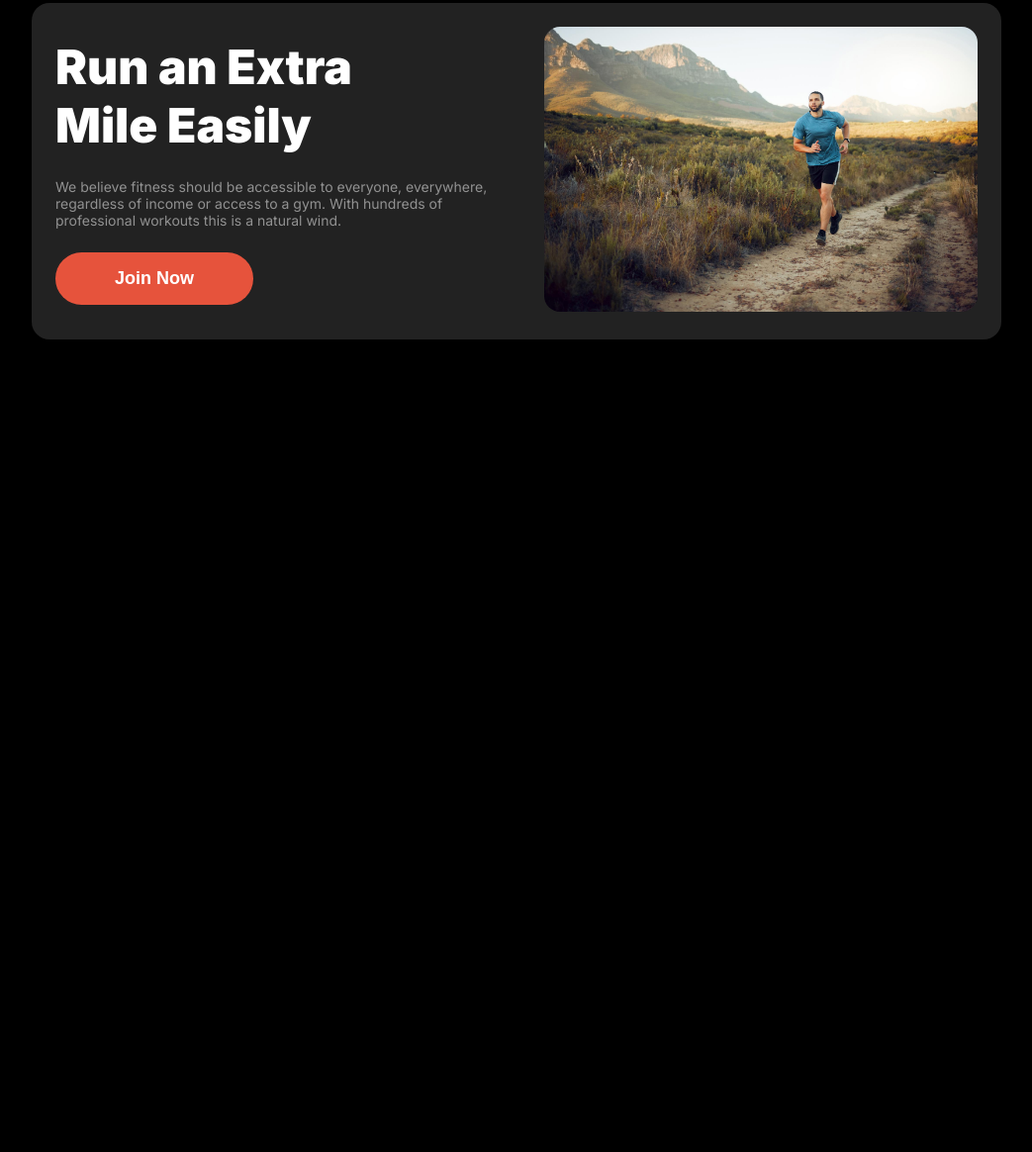
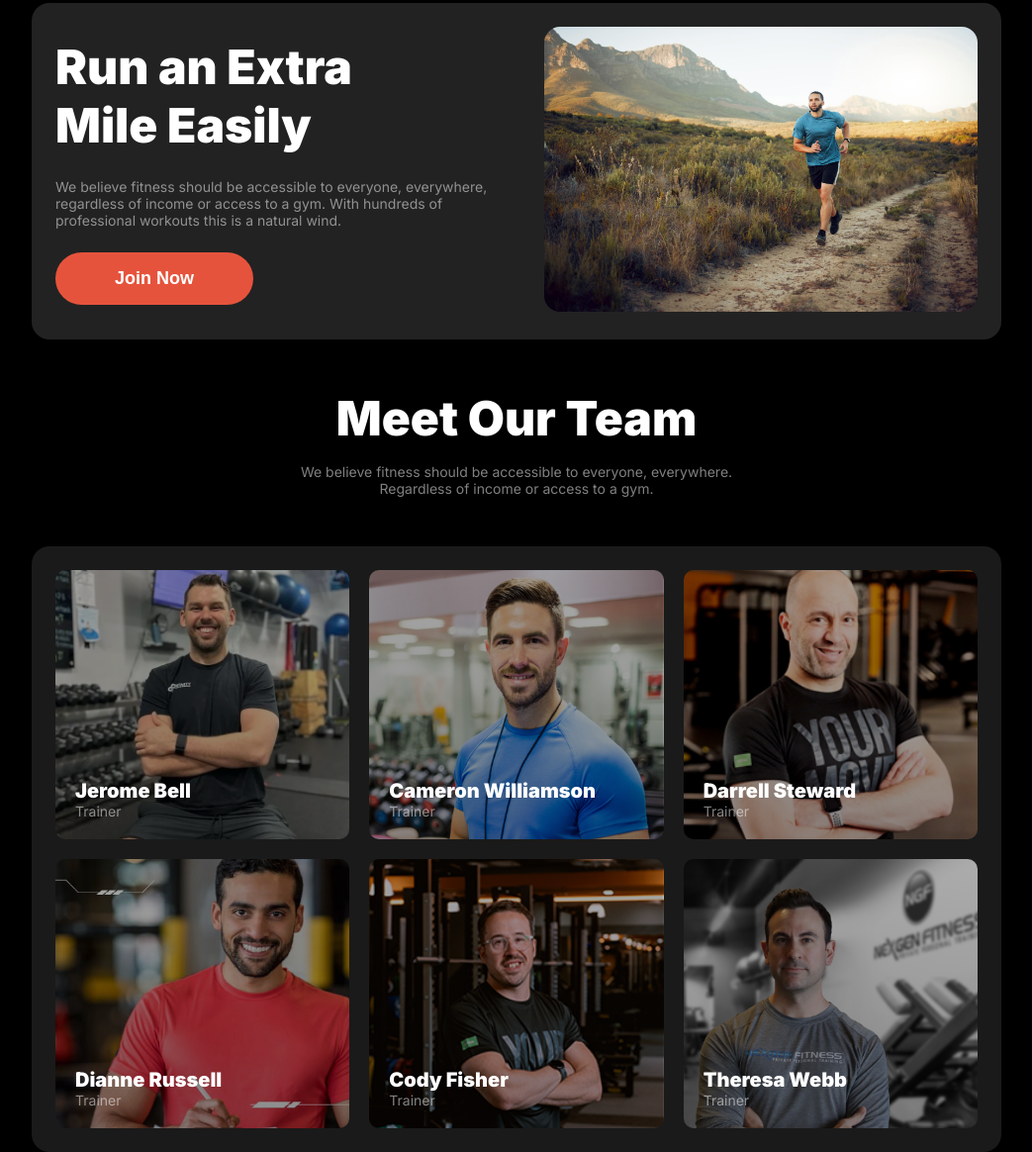
Before and after one commit to naim-rahman/Assignment-02, a plain HTML site: page index.html in a window 1280 px wide. Shown: the part 1290-2454 px from the top of the page at 99% size, without its empty margins (118-1161 px from the left). Before the commit the page ends 1633 px from the top, so only its background shows below. Drawn offline with Linux system fonts and the light colour scheme; files whose address does not match are found by name.

Commit message:
added trainer section & style

```diff
--- a/index.html
+++ b/index.html
@@ -126,6 +126,51 @@
                 </div>
             </div>
         </section>
+        <!-- meet our trainer section start -->
+        <section class="container">
+            <h3 class="section-title">Meet Our Team</h3>
+            <p class="description">We believe fitness should be accessible to everyone, everywhere. <br> Regardless of
+                income or access to a gym.
+            </p>
+            <div class="team-container">
+                <div id="trainer-img1">
+                    <div class="img-info ">
+                        <h3>Jerome Bell</h3>
+                        <p>Trainer</p>
+                    </div>
+                </div>
+                <div id="trainer-img2">
+                    <div class="img-info ">
+                        <h3>Cameron Williamson</h3>
+                        <p>Trainer</p>
+                    </div>
+                </div>
+                <div id="trainer-img3">
+                    <div class="img-info ">
+                        <h3>Darrell Steward</h3>
+                        <p>Trainer</p>
+                    </div>
+                </div>
+                <div id="trainer-img4">
+                    <div class="img-info ">
+                        <h3>Dianne Russell</h3>
+                        <p>Trainer</p>
+                    </div>
+                </div>
+                <div id="trainer-img5">
+                    <div class="img-info ">
+                        <h3>Cody Fisher</h3>
+                        <p>Trainer</p>
+                    </div>
+                </div>
+                <div id="trainer-img6">
+                    <div class="img-info ">
+                        <h3>Theresa Webb</h3>
+                        <p>Trainer</p>
+                    </div>
+                </div>
+            </div>
+        </section>
 
     </main>
     <!-- footer section start -->
--- a/styles/style.css
+++ b/styles/style.css
@@ -303,3 +303,113 @@ header {
     height: 100%;
     border-radius: 1rem;
 }
+
+/* meet our team style start */
+
+.team-container {
+    width: 100%;
+    height: auto;
+    padding: 1.5rem;
+    border-radius: 18px;
+    background: rgba(255, 255, 255, 0.10);
+    display: grid;
+    grid-template-columns: repeat(3, 1fr);
+    gap: 20px;
+    margin-top: 50px;
+}
+
+#trainer-img1 {
+    background: linear-gradient(10deg, rgba(0, 0, 0, 0.459) 0%, rgba(0, 0, 0, 0.327) 100%), url('../images/trainer1.png');
+    background-position: center;
+    background-size: cover;
+    object-fit: cover;
+    background-position: center;
+    background-repeat: no-repeat;
+    border-radius: 10px;
+    height: 272px;
+    width: 100%;
+    position: relative;
+}
+
+#trainer-img2 {
+    background: linear-gradient(10deg, rgba(0, 0, 0, 0.459) 0%, rgba(0, 0, 0, 0.327) 100%), url('../images/trainer2.png');
+    background-position: center;
+    background-size: cover;
+    object-fit: cover;
+    background-position: center;
+    background-repeat: no-repeat;
+    border-radius: 10px;
+    height: 272px;
+    width: 100%;
+    position: relative;
+}
+
+#trainer-img3 {
+    background: linear-gradient(10deg, rgba(0, 0, 0, 0.459) 0%, rgba(0, 0, 0, 0.327) 100%), url('../images/trainer3.png');
+    background-position: center;
+    background-size: cover;
+    object-fit: cover;
+    background-position: center;
+    background-repeat: no-repeat;
+    border-radius: 10px;
+    height: 272px;
+    width: 100%;
+    position: relative;
+}
+
+#trainer-img4 {
+    background: linear-gradient(10deg, rgba(0, 0, 0, 0.459) 0%, rgba(0, 0, 0, 0.327) 100%), url('../images/trainer4.png');
+    background-position: center;
+    background-size: cover;
+    object-fit: cover;
+    background-position: center;
+    background-repeat: no-repeat;
+    border-radius: 10px;
+    height: 272px;
+    width: 100%;
+    position: relative;
+}
+
+#trainer-img5 {
+    background: linear-gradient(10deg, rgba(0, 0, 0, 0.459) 0%, rgba(0, 0, 0, 0.327) 100%), url('../images/trainer5.png');
+    background-position: center;
+    background-size: cover;
+    object-fit: cover;
+    background-position: center;
+    background-repeat: no-repeat;
+    border-radius: 10px;
+    height: 272px;
+    width: 100%;
+    position: relative;
+}
+
+#trainer-img6 {
+    background: linear-gradient(10deg, rgba(0, 0, 0, 0.459) 0%, rgba(0, 0, 0, 0.327) 100%), url('../images/trainer6.png');
+    background-position: center;
+    background-size: cover;
+    object-fit: cover;
+    background-position: center;
+    background-repeat: no-repeat;
+    border-radius: 10px;
+    height: 272px;
+    width: 100%;
+    position: relative;
+}
+
+.img-info h3 {
+    color: #FFF;
+    font-size: 20px;
+    font-weight: 900;
+}
+
+.img-info p {
+    color: rgba(255, 255, 255, 0.50);
+    font-size: 14px;
+    font-weight: 400;
+}
+
+.img-info {
+    position: absolute;
+    left: 20px;
+    bottom: 20px;
+}
```
